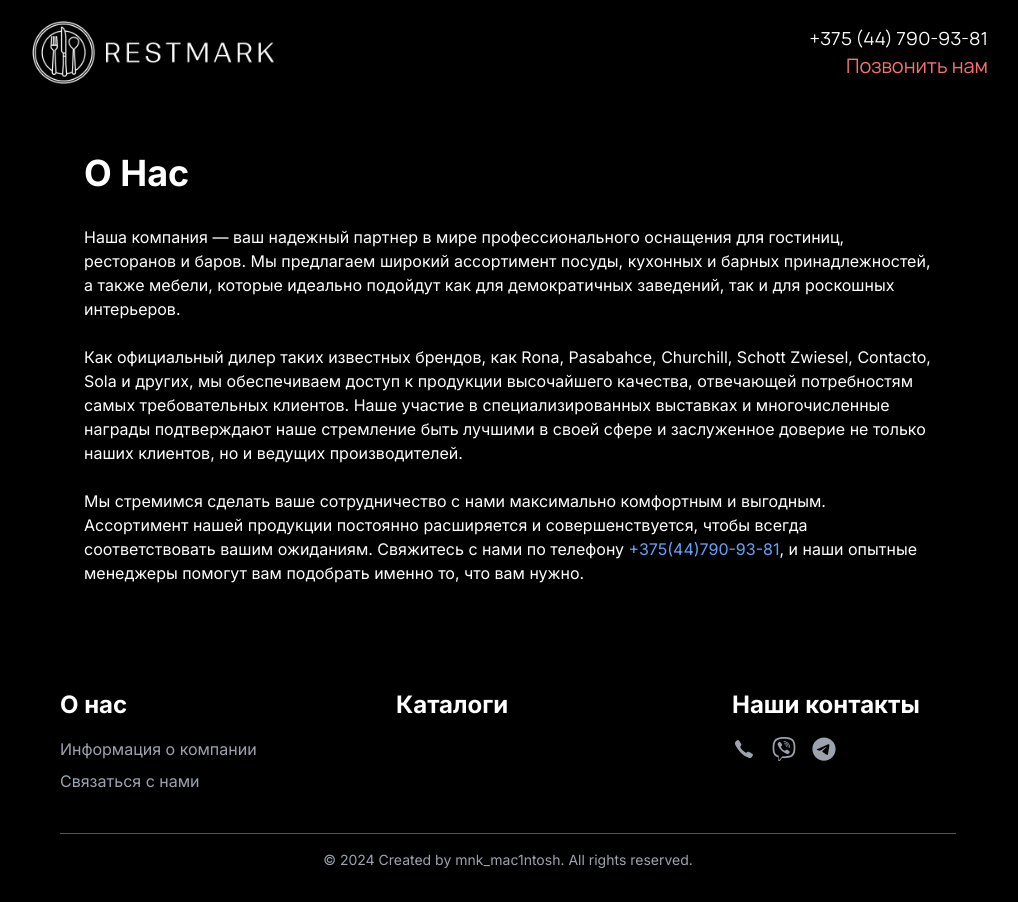
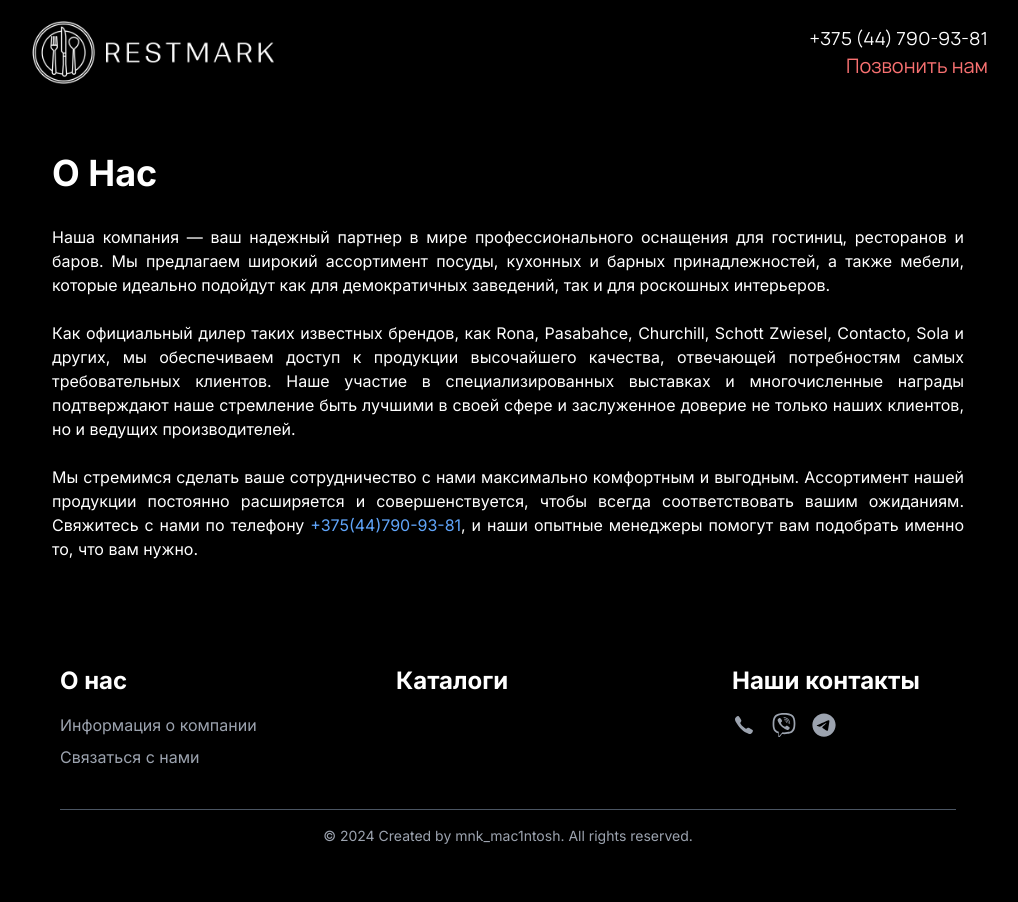
Before and after one commit to timofey1704/restmark-www, a Next.js app in the folder frontend/: page /about-us in a window 1280 px wide. Shown: the whole page, without its empty margins (132-1150 px from the left). After the commit the page ends 878 px from the top, so only its background shows below. Built offline with nearby package versions, Linux system fonts and the light colour scheme.

Commit message:
RM-69 About Us ui fix

```diff
--- a/frontend/app/about-us/page.tsx
+++ b/frontend/app/about-us/page.tsx
@@ -2,7 +2,7 @@ import React from 'react'
 
 const AboutUsPage = () => {
   return (
-    <div className="max-w-4xl mx-auto py-12 px-6">
+    <div className="w-3/4 mx-auto py-12 px-6 text-justify">
       <h1 className="text-4xl font-bold mb-8">О Нас</h1>
       <p className="mb-6">
         Наша компания — ваш надежный партнер в мире профессионального оснащения
--- a/frontend/app/page.tsx
+++ b/frontend/app/page.tsx
@@ -7,7 +7,7 @@ const Home = () => {
     <main className="w-3/4 mx-auto">
       <div className="font-unbounded text-3xl font-semibold sm:text-4xl md:text-4xl lg:text-5xl mb-4 mt-7">
         <p>Комплексное оснащение</p>
-        <p>ресторанов, баров и гостинниц</p>
+        <p>ресторанов, баров и гостиниц</p>
       </div>
 
       <div className="py-2 font-velasans font-thin text-gray-300 mb-4 text-base lg:text-lg sm:text-sm">
--- a/frontend/lib/fetchCustomers.ts
+++ b/frontend/lib/fetchCustomers.ts
@@ -4,7 +4,7 @@ export const fetchCustomers = async () => {
 
   const response = await fetch(`${API_URL}/customers`)
   if (!response.ok) {
-    throw new Error('Failed to fetch banners')
+    throw new Error('Failed to fetch customers')
   }
 
   const data = await response.json()
```
